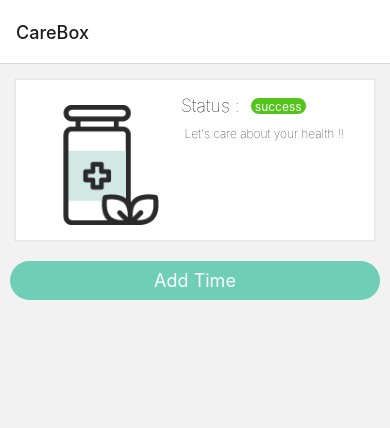
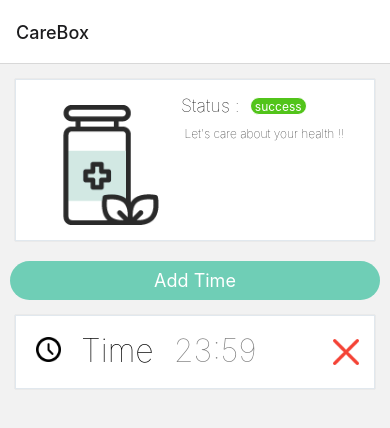
Before and after one commit to DarkNebulaaa/CareBox, a React Native app: screen /Loading in a window 390 px wide. Shown: the top 428 px of the page. Built offline with nearby package versions, Linux system fonts and the light colour scheme.

Commit message:
fix the loading problem

```diff
--- a/App.js
+++ b/App.js
@@ -26,7 +26,11 @@ const mqttPort = 8083 ;
 /*########################################################
  #                   Function Here                       #
 ##########################################################*/
-
+const forFade = ({ current }) => ({
+  cardStyle: {
+    opacity: current.progress,
+  },
+});
 
 
 /*########################################################
@@ -42,13 +46,16 @@ export default function App() {
         <Stack.Screen
         name="CareBox"
         component={Home}
+        options={{animationEnabled: true,
+                  cardStyleInterpolator: forFade
+          }}
 
         />
 
         <Stack.Screen
         name="Loading"
         component={Loading}
-        options={{headerShown : false}}
+        options={{animationEnabled: false,headerShown : false}}
         />
 
       </Stack.Navigator>
--- a/src/Home/Home.js
+++ b/src/Home/Home.js
@@ -10,6 +10,9 @@ import Styles from './HomeStyle.js'
 import { fonts } from '@rneui/base';
 import { setStatusBarBackgroundColor } from 'expo-status-bar';
 
+
+
+
 const Home = ({navigation}) => {
 
   const [connection ,setConnection] = useState('success');
@@ -19,7 +22,7 @@ const Home = ({navigation}) => {
   */
 
     return (
-      <ScrollView >
+      <SafeAreaView style={{flex: 1}}>
       <View style ={Styles.container}>
 
         <Card title="Local Modules" borderRadius={20}>
@@ -59,11 +62,34 @@ const Home = ({navigation}) => {
                         }}/>
         </View>
 
+        <ScrollView>
+
+        <Card title="Local Modules" borderRadius={20}>
+            <View style ={Styles.Detail}>
+              <Image
+                style = {Styles.clockImage}
+                source ={require('../../assets/clock.png')}
+              />
+              <Text style={Styles.TimeText}>Time</Text>
+              <Text style={Styles.TimeNum}>23:59</Text>
+
+              <View style={{paddingLeft:70}}>
+                <Button buttonStyle ={Styles.Button}>
+                  <Image
+                    style = {Styles.closeImage}
+                    source ={require('../../assets/close.png')}/>
+                 </Button>
+              </View>
+            </View>
+        </Card>
 
 
 
+        </ScrollView>
+
+
       </View>
-    </ScrollView>
+    </SafeAreaView>
     );
   };
 
--- a/src/Home/HomeStyle.js
+++ b/src/Home/HomeStyle.js
@@ -47,8 +47,46 @@ const Styles = StyleSheet.create({
     },
     Detail: {
         flexDirection:"row",
+
+    },
+    closeImage: {
+
+        width: 26,
+        height: 26,
+        alignItems:'center',
+        justifyContent:'center',
+
+    },
+    clockImage: {
+        marginTop: 6,
+        marginLeft: 5,
+        width: 25,
+        height: 25,
+
+    },
+    TimeText:{
+        color: 'aaaaaa',
+        fontSize: 32,
+        fontWeight: 'lighter',
+        marginTop: 0,
+        paddingLeft: 20,
+    },
+    TimeNum:{
+        color: 'gray',
+        fontSize: 32,
+        fontWeight: 'lighter',
+        marginTop: 0,
+        paddingLeft: 20,
+    },
+    Button:{
+        borderRadius:10,
+        paddingLeft:8,
+        width: 40,
+        height: 40,
+        flex:1,
+        backgroundColor:"fffff",
+
     }
-
 
 })
 
--- a/src/Loading/Loading.js
+++ b/src/Loading/Loading.js
@@ -1,50 +1,52 @@
 import { ThemeConsumer } from '@rneui/themed';
-import { Text,SafeAreaView } from 'react-native';
+import { Text,SafeAreaView, View } from 'react-native';
 import AnimatedLoader from 'react-native-animated-loader';
 import Styles from './LoadingStyleSheet'
-import {useState} from 'react' ;
-
+import {useState ,useEffect} from 'react' ;
+import Lottie from 'lottie-react-native';
 
 const Loading = ({navigation}) => {
 
-   const [ isLoad , setIsLoad ] = useState(true);
+   const [ isLoad , setIsLoad ] = useState(false);
 
-   function wait(delay) {
-    return new Promise(resolve => {
-      setTimeout(resolve,delay)
-    });
-   };
+   useEffect(() => {
+    setTimeout(() => {
+      setIsLoad(true);
+    }, 3000);
+  }, []);
 
-   const successLoad = () => {
-
-          navigation.replace("CareBox");
+  useEffect(() => {
+    if (isLoad) {
+      navigation.replace('CareBox');
+    }
+  }, [isLoad, navigation]);
 
 
-   }
 
 
-   async function WaitAnim(){
-     await wait(3000).then(successLoad);
-     //after 3 sec to do
 
 
-   }
-   WaitAnim();
+
+
+
     return(
 
       <SafeAreaView style ={Styles.background}>
-      <AnimatedLoader
-     visible={true}
-     overlayColor="rgba(255,255,255,0)"
-     source={require('../../assets/anim/CareApp_Loading.json')}
-     animationStyle={Styles.lottie}
-     speed={1}
-     autoplay
-     loop={false}
-     >
-   </AnimatedLoader>
+        <View style={{justifyContent:'center',alignItems:'center',marginTop: 150 ,flex:2}}>
+          <Lottie source={require('../../assets/anim/CareApp_Loading.json')}
+                  autoPlay
+                  style={Styles.lottie}
+                  loop={false}/>
+        </View>
 
-     <Text style = {Styles.text} > powered by Apple.Inc</Text>
+        <View style={{
+              flex:1,
+              alignContent:'center',
+              justifyContent:'center',
+        }}>
+          <Text style = {Styles.text} > powered by Apple.Inc</Text>
+        </View>
+
    </SafeAreaView>);
   }
   export default Loading;
--- a/src/Loading/LoadingStyleSheet.js
+++ b/src/Loading/LoadingStyleSheet.js
@@ -4,21 +4,23 @@ const Styles = StyleSheet.create({
     background: {
         backgroundColor: '#ffffff',
         flex: 1,
-        alignItems: 'center',
-        justifyContent: 'center',
+
     },
      lottie: {
         width: 300,
         height: 300,
-        paddingTop: 0,
+
         transform: [{ rotate: "20deg" }],
     },
     text: {
-        marginTop: 700,
+        paddingLeft: 125,
+        paddingTop:100,
         color: '2c3532',
         fontSize: 14,
         fontWeight: 'lighter',
     },
+
+
 })
 
 export default  Styles;
--- /dev/null
+++ b/src/components/Card.js
@@ -0,0 +1,2 @@
+import { Card } from 'react-native-elements';
+import { Text, View, Image  ,TouchableOpacity, SafeAreaView  ,Platform} from 'react-native';
```
Also changed, not shown: assets/clock.png (added), assets/close.png (added).
